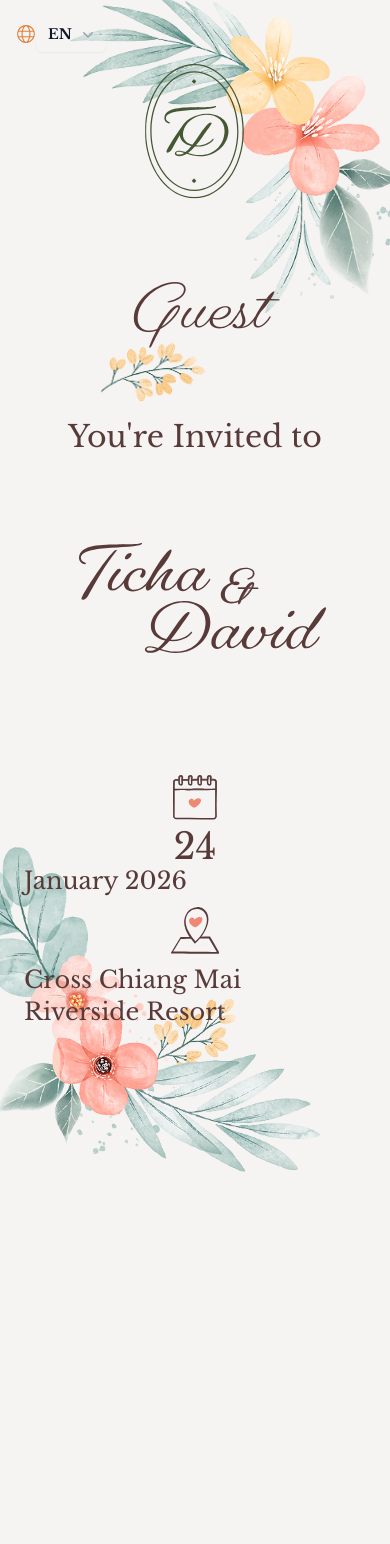
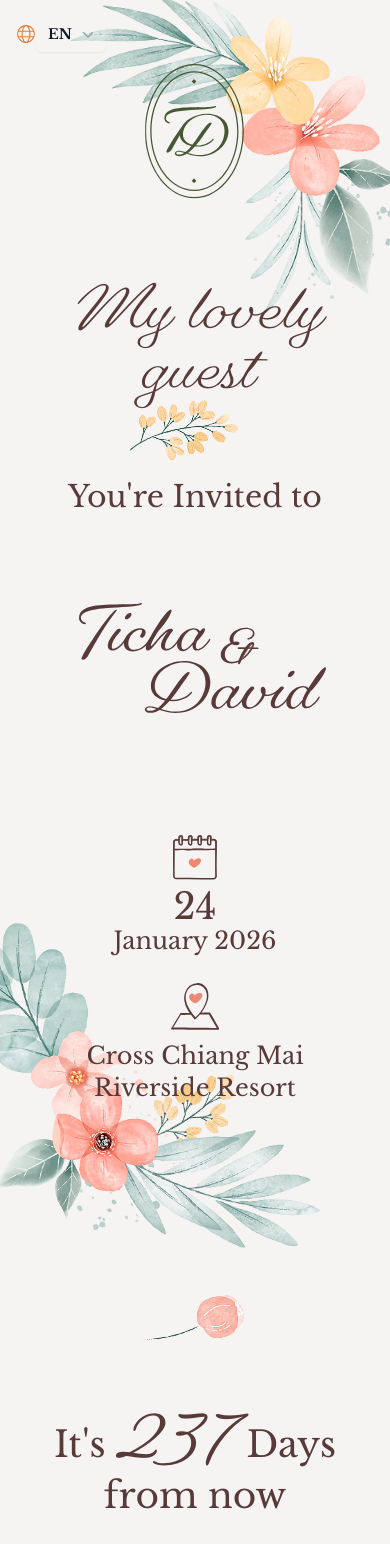
Before and after one commit to meiliizzsuju/ticha-david-weding-invitation, a Next.js app: page / in a window 390 px wide. Before the commit the page ends 1172 px from the top, so only its background shows below. Built offline with nearby package versions, Linux system fonts and the light colour scheme.

Commit message:
About section begin

```diff
--- a/src/components/mainContent/MainContent.tsx
+++ b/src/components/mainContent/MainContent.tsx
@@ -1,13 +1,32 @@
 'use client';
 
-import React from 'react';
+import React, { useEffect, useState } from 'react';
 import { useSearchParams } from 'next/navigation';
 import ImageRenderer from '../../utils/imageRenderer/ImageRenderer';
 // import "../mainContent/mainContent.css";
 
 function MainContent() {
   const searchParams = useSearchParams();
-  const guestName = searchParams.get('guestName') || 'Guest'; //http://localhost:3000/?guestName=Jane%20Jurairat
+  const guestName = searchParams.get('guestName') || 'My lovely guest'; //http://localhost:3000/?guestName=Jane%20Jurairat
+
+
+  const [daysLeft, setDaysLeft] = useState<number | null>(null);
+
+  useEffect(() => {
+    const calculateDaysLeft = () => {
+      const today = new Date();
+      const weddingDate = new Date('2026-01-24T00:00:00');
+      const timeDiff = weddingDate.getTime() - today.getTime();
+      const days = Math.ceil(timeDiff / (1000 * 60 * 60 * 24));
+      setDaysLeft(days);
+    };
+
+    calculateDaysLeft();
+
+    // Optional: if you want it to update daily
+    const interval = setInterval(calculateDaysLeft, 1000 * 60 * 60); // every hour
+    return () => clearInterval(interval);
+  }, []);
 
   return (
     <main className='content'>
@@ -15,6 +34,8 @@ function MainContent() {
         <div className='section-container relative z-10'>
           <div className='hero-banner--box p-6'>
             <ImageRenderer src="/images/logo-TD-eng.svg" alt="Ticha & David logo" width={100} height={135} className={'mx-auto'} />
+
+            <h1 className='hidden text-0'>Ticha & David's Wedding Invitation'</h1>
 
             <div className='hero-banner--heading text-center'>
               <div className='relative'>
@@ -26,13 +47,13 @@ function MainContent() {
               <ImageRenderer src="/images/logo-ticha-david-eng.svg" alt="Ticha & David" width={500} className={'block my-12 mx-auto p-10 md:p-0'} />
             </div>
 
-            <div className='hero-banner--info md:flex md:justify-center my-20'>
+            <div className='hero-banner--info text-center md:flex md:justify-center my-20'>
               <a className='hero-banner--info-item w-full md:max-w-2xs text-center' href='/others/mywedding.ics' download="mywedding.ics">
                 <ImageRenderer src="/images/ico-date.svg" alt="Date" width={48} className={'my-2 mx-auto'} />
                 <span className='hero-banner--heading-no block text-4xl leading-none'>24</span>
                 <span className='text-2xl'>January 2026</span>
               </a>
-              <a className='hero-banner--info-item w-full md:max-w-2xs text-center mt-6 md:mt-0'
+              <a className='hero-banner--info-item w-full md:max-w-2xs text-center block mt-6 md:mt-0'
                 href='https://maps.app.goo.gl/5cDWsQYiatFXiQt26' target='_blank'>
                 <ImageRenderer src="/images/ico-location.svg" alt="Date" width={48} className={'my-2 mx-auto'} />
                 <span className='text-2xl'>Cross Chiang Mai <br />Riverside Resort</span>
@@ -43,6 +64,13 @@ function MainContent() {
         <ImageRenderer src="/images/banner-flower-1.png" alt="Decor 1" width={420} className={'absolute top-0 right-0 w-xs md:w-xl'} />
         <ImageRenderer src="/images/banner-flower-2.png" alt="Decor 1" width={420} className={'absolute bottom-0 left-0 w-xs md:w-xl'} />
       </section>
+
+      <section className='section about relative p-7'>
+        <div className='section-container'>
+          <ImageRenderer src="/images/section2-flower-top.png" alt="Decor 2" width={144} className={'table mx-auto'} />
+          <h2 className='text-center text-4xl md:text-6xl'>It's <span className='font-hand-writing text-8xl md:text-9xl'>{daysLeft !== null ? daysLeft : 'not many'}</span> Days from now</h2>
+        </div>
+      </section>
     </main>
   )
 }
```
Also changed, not shown: public/images/section2-flower-top.png (added).
